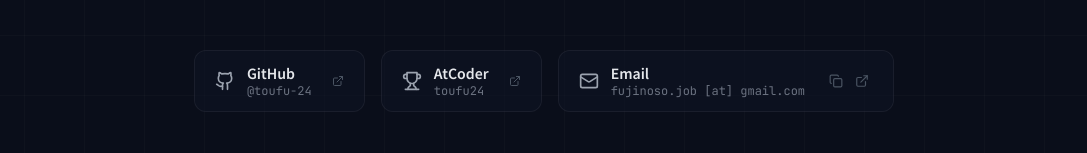
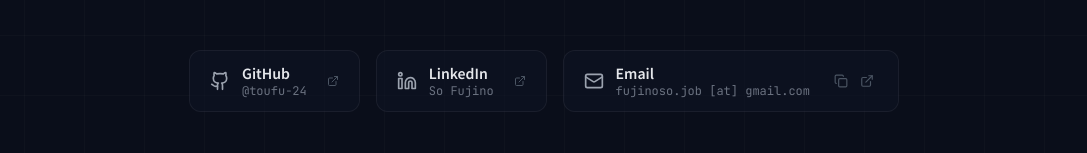
Before and after one commit to toufu-24/portfolio, a Next.js app: page / in a window 1280 px wide. Shown: the part 6445-6598 px from the top of the page, without its empty margins (96-1183 px from the left). Built offline with nearby package versions, Linux system fonts and the light colour scheme; no server answers.

Commit message:
ContactをAtCoderからLinkedinにする

```diff
--- a/components/Contact.tsx
+++ b/components/Contact.tsx
@@ -2,7 +2,7 @@
 
 import { useState, useCallback } from "react"
 import { motion } from "framer-motion"
-import { Github, Mail, Trophy, ExternalLink, Copy, Check } from "lucide-react"
+import { Github, Mail, Linkedin, ExternalLink, Copy, Check } from "lucide-react"
 
 const E = ["fujinoso.job", "gmail.com"] as const
 
@@ -14,10 +14,10 @@ const staticLinks = [
     description: "@toufu-24",
   },
   {
-    icon: Trophy,
-    label: "AtCoder",
-    href: "https://atcoder.toufu24.dev",
-    description: "toufu24",
+    icon: Linkedin,
+    label: "LinkedIn",
+    href: "https://www.linkedin.com/in/so-fujino-0b50873b4/",
+    description: "So Fujino",
   },
 ]
 
```
